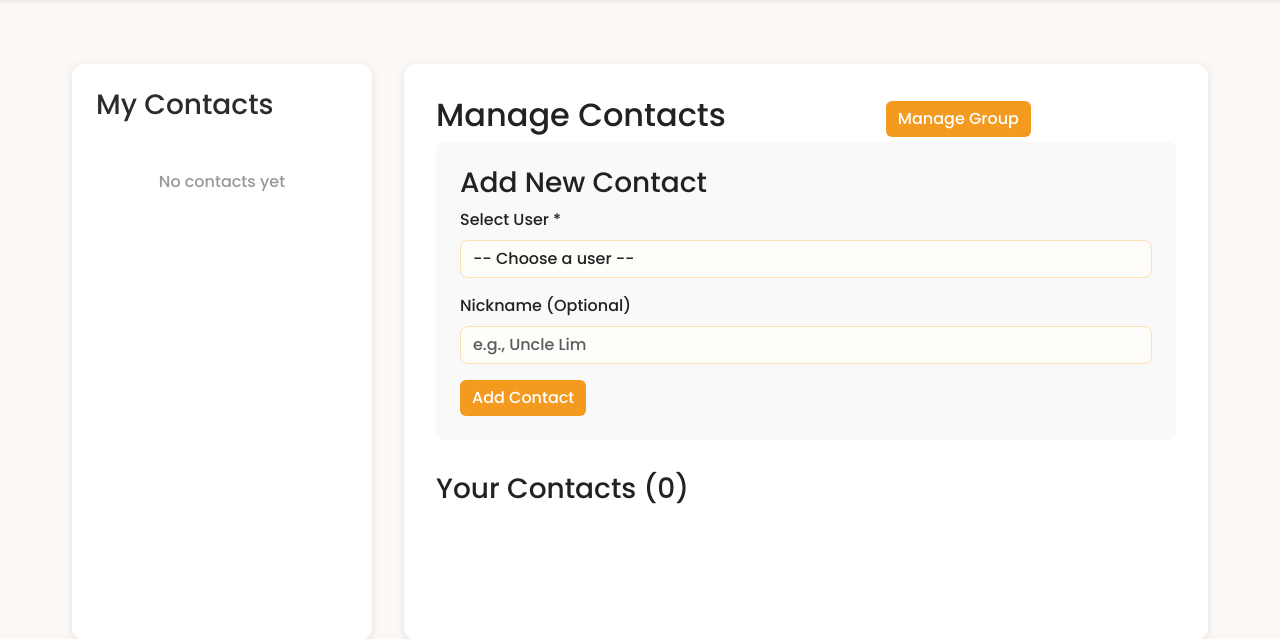
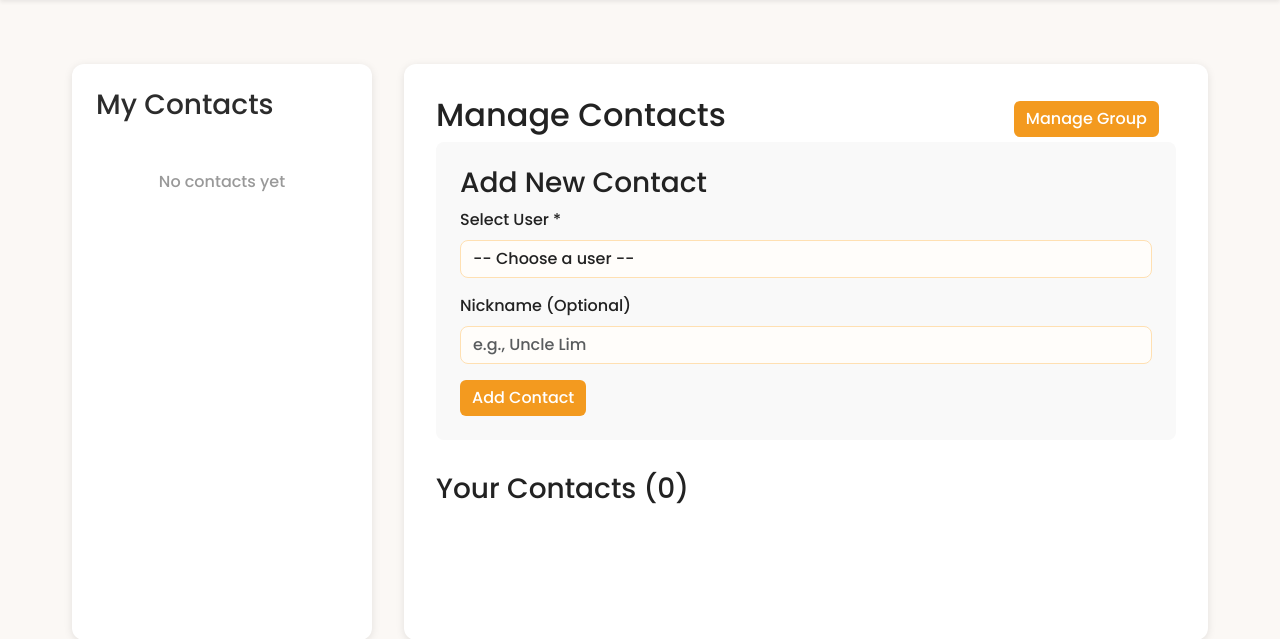
Before and after one commit to PhilenaWu/WDP_PROJECT_FINAL, a Flask app: page /contacts in a window 1280 px wide. Shown: the part 107-746 px from the top of the page. Run offline with Flask 3, Linux system fonts and the light colour scheme; the visitor is signed in with stand-in values (Sample User, id 1); data that the repository does not hold is empty.

Commit message:
Revert "."
This reverts commit 801ed9a1fd208c4b0dbe4dea3d4efb38e3a46a9e.

```diff
--- a/templates/messaging/contacts.html
+++ b/templates/messaging/contacts.html
@@ -45,7 +45,7 @@
         {% endif %}
     </div>
     <div class="main-content">
-        <div style="display: flex; align-items: center; gap: 10rem;">
+        <div style="display: flex; align-items: center; gap: 18rem;">
             <h2>Manage Contacts</h2>
             <a href="{{ url_for('messaging.view_groups') }}" class="btn btn-primary">Manage Group</a>
         </div>
```
